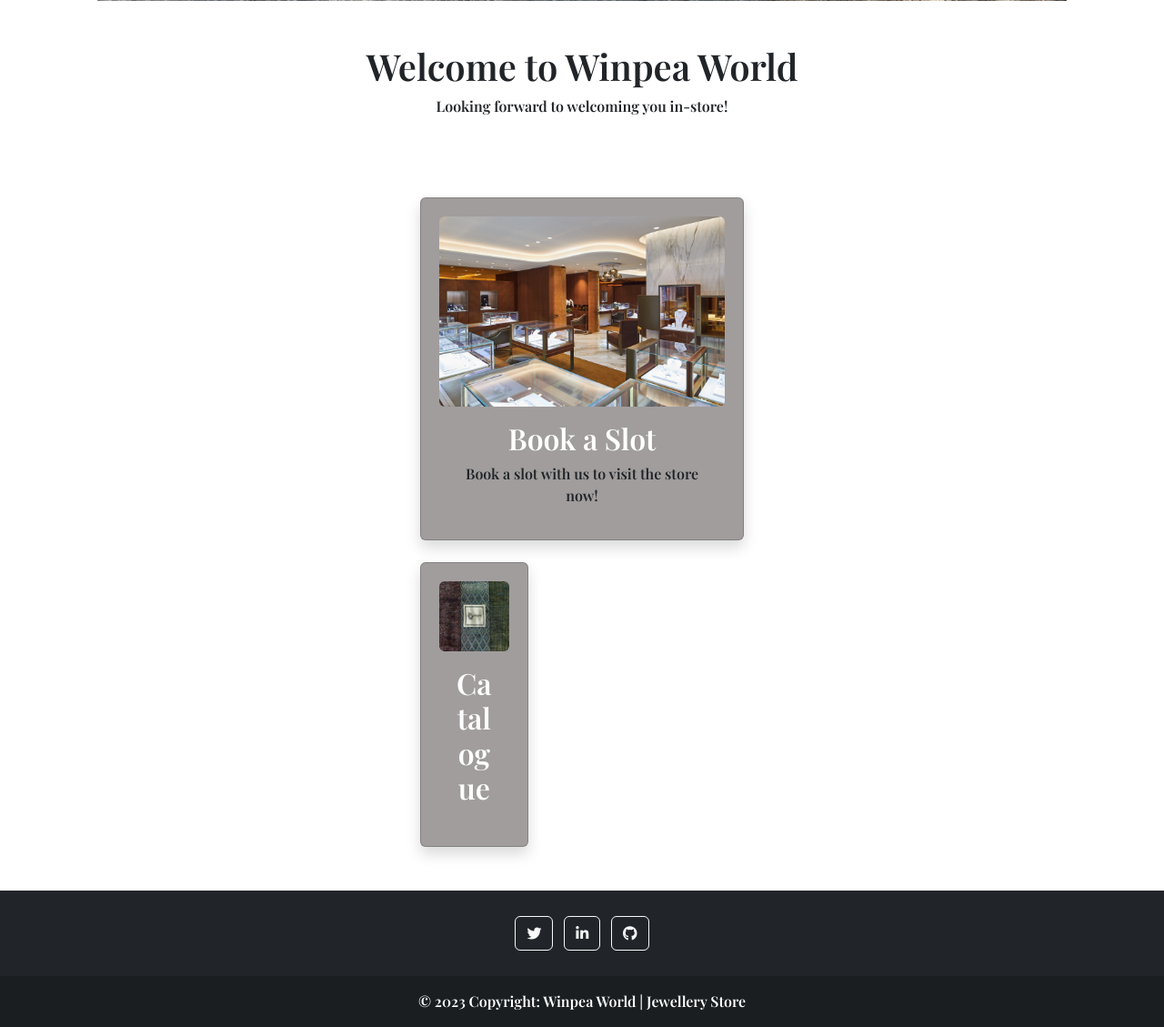
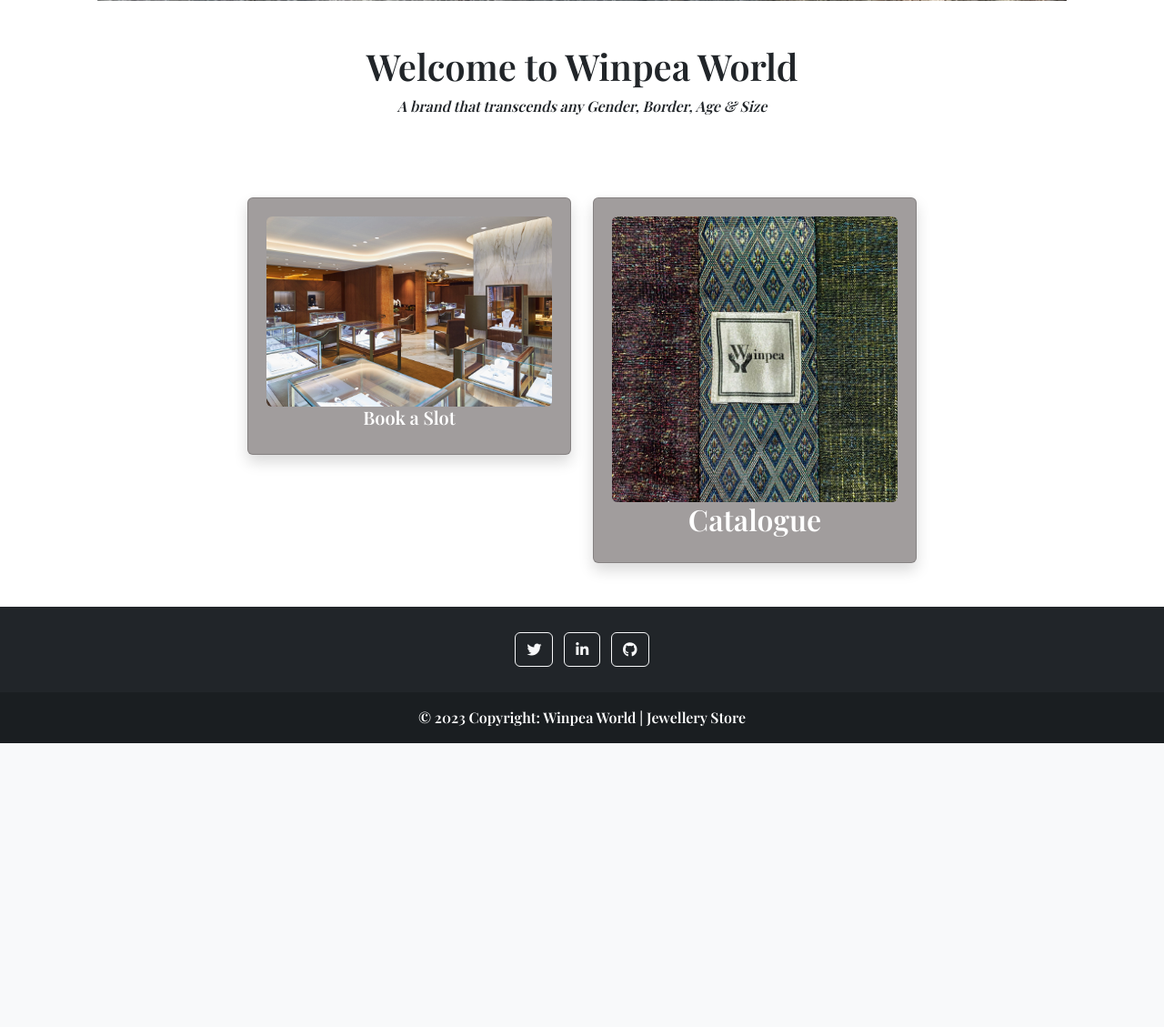
Before and after one commit to LewisHaZ/CI_PP4_WINPEA, a Django app: page / in a window 1280 px wide. Shown: the part 1122-2251 px from the top of the page at 91% size. After the commit the page ends 1939 px from the top, so only its background shows below. Run offline with Django 3.2, Linux system fonts and the light colour scheme; some libraries are stand-ins or nearby versions.

Commit message:
Adjust text content for home page and styles within css

```diff
--- a/home/templates/home/index.html
+++ b/home/templates/home/index.html
@@ -23,7 +23,7 @@
 <div class="container-fluid">
     <div class="row text-center mt-5">
         <h1>Welcome to Winpea World</h1>
-        <p>Looking forward to welcoming you in-store!</p>
+        <p><em>A brand that transcends any Gender, Border, Age & Size</em></p>
     </div>
 </div>
 
@@ -31,25 +31,19 @@
 <section class="container">
     <div class="row d-flex my-5 justify-content-center text-center">
         <div class="col-10 col-md-4 mt-4 grow">
-            <a href="{% url 'visit_store' %}" class="text-decoration-none home-cards-a">
+            <a href="{% url 'visit_store' %}" class="text-decoration-none">
                 <div class="card shadow">
                     <img src="/static/images/image-of-store.jpg" class="card-img-top rounded" alt="Image of the store">
                 </a>
-                    <div class="card-body">
-                        <a href="{%  url 'visit_store' %}"><h2 class="card-title">Book a Slot</h2></a>
-                        <p class="card-text">Book a slot with us to visit the store now!</p>
+                <a href="{% url 'visit_store %'}"><h5>Book a Slot</h5></a>
                     </div>
                 </div>
         <div class="col-10 col-md-4 mt-4 grow">
-            <a href="{% url 'catalogue' %}" class="text-decoration-none home-cards-a">
+            <a href="{% url 'catalogue' %}" class="text-decoration-none">
                 <div class="card shadow">
                     <img src="/static/images/image-catalogue.JPG" class="card-img-top rounded" alt="Image of product">
                 </a>
-                    <div class="card-body">
-                        <a href="{% url 'catalogue' %}"><h2 class="card-title">Catalogue</h2></a>
-                    </div>
-                </div>
-            </div>
+                <a href="{% url 'catalogue' %}"><h2 class="card-title">Catalogue</h2></a>
         </div>
 </section>
 
```
